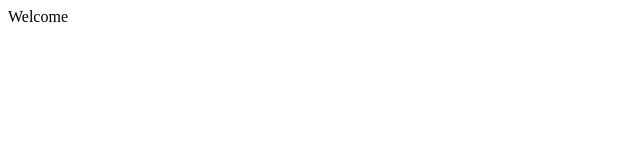
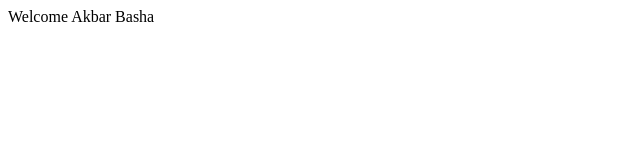
Before and after one commit to Akbar1208/webTech, a plain HTML site: page index.html in a window 1280 px wide. Shown: the whole page, without its empty margins (0-640 px from the left). Drawn offline with Linux system fonts and the light colour scheme.

Commit message:
changed heading

```diff
--- a/index.html
+++ b/index.html
@@ -6,6 +6,6 @@
     <title>Document</title>
 </head>
 <body>
-    Welcome
+    Welcome Akbar Basha
 </body>
 </html>
```
